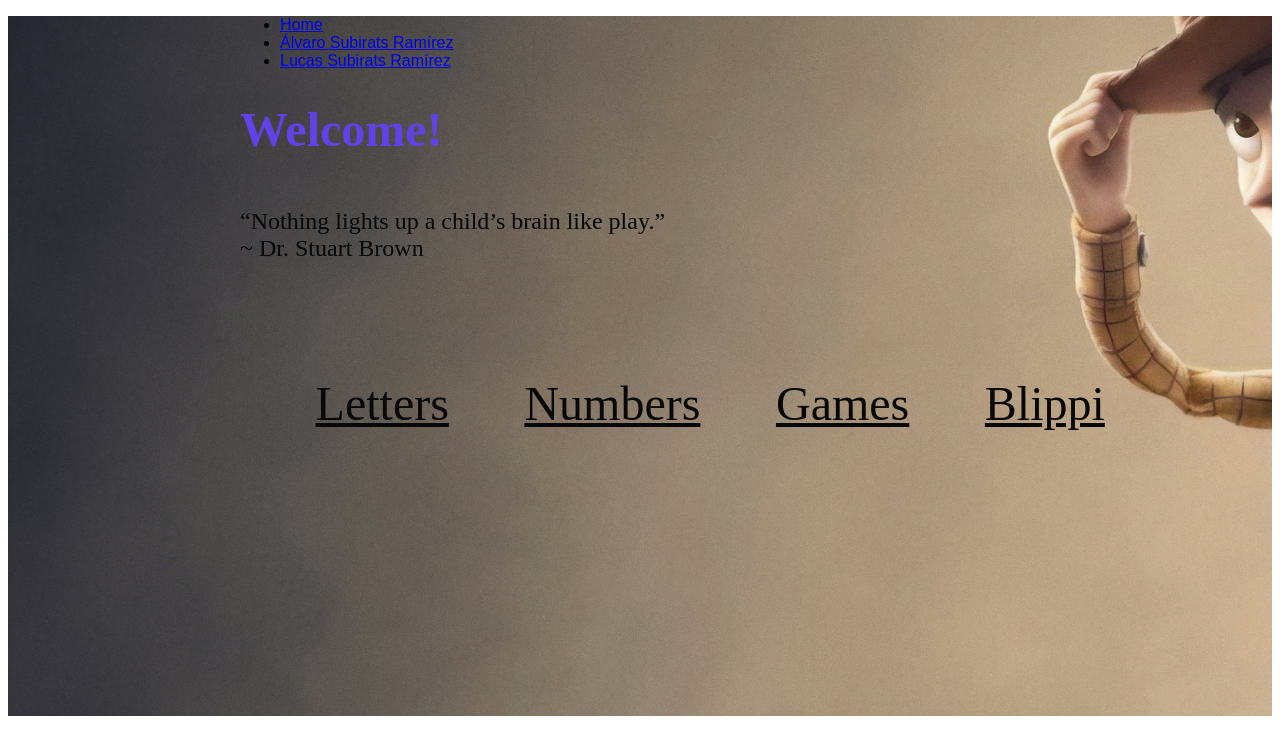
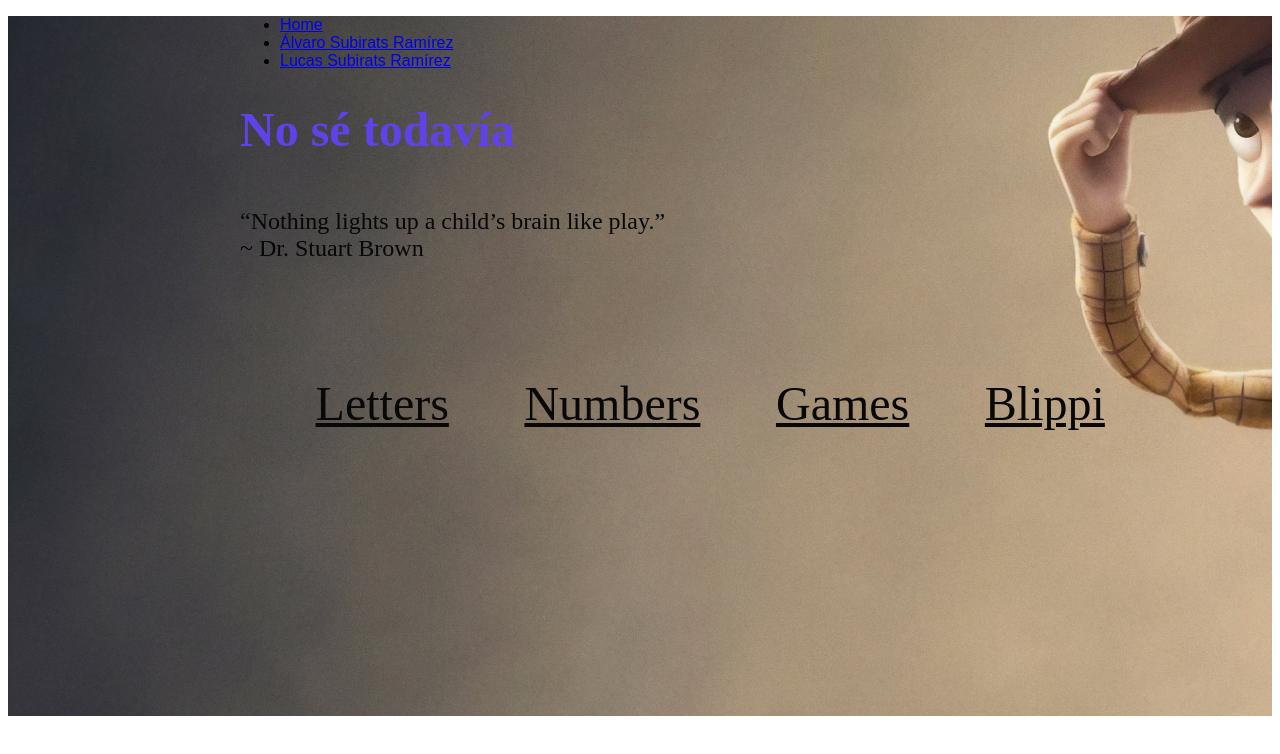
Before and after one commit to mrperez93/my-first-blog, a Gatsby site: page /alvaro in a window 1280 px wide. Built offline with nearby package versions, Linux system fonts and the light colour scheme; Gatsby itself is replaced by a stand-in of ours.

Commit message:
lucas page

```diff
--- a/src/pages/alvaro.js
+++ b/src/pages/alvaro.js
@@ -19,10 +19,10 @@ const links = [
     { text: "Blippi", url: "https://www.youtube.com/channel/UC5PYHgAzJ1wLEidB58SK6Xw"},
 ]
 
-const AboutPage = () => {
+const Alvaro = () => {
   return (
     <div style={{ backgroundImage: `url(${background})`, height:'700px' }}>
-        <Layout pageTitle="Welcome!">
+        <Layout pageTitle="No sé todavía">
         <main className={pageStyles}>
             <br/>
             <span className={headingSentenceStyles}>“Nothing lights up a child’s brain like play.” <br/>~ Dr. Stuart Brown</span>
@@ -44,4 +44,4 @@ const AboutPage = () => {
   )
 }
 
-export default AboutPage
+export default Alvaro
```
Also changed, not shown: src/pages/lucas.js (+9 -0 lines).
